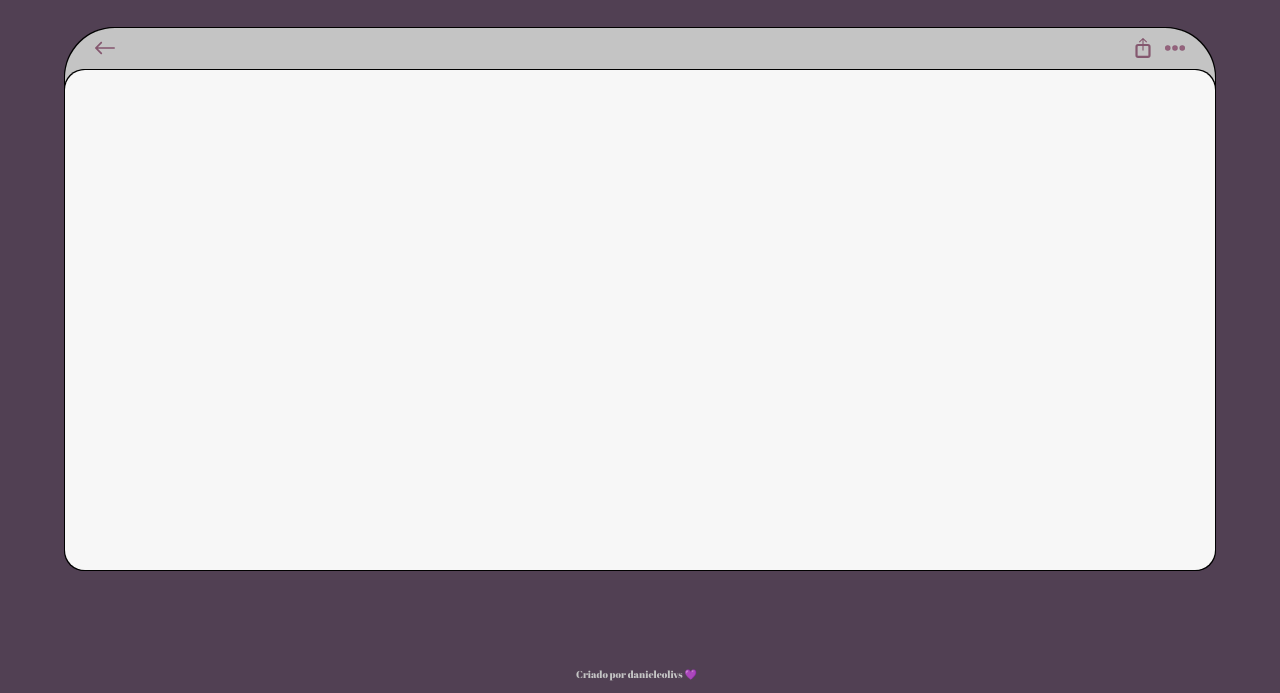
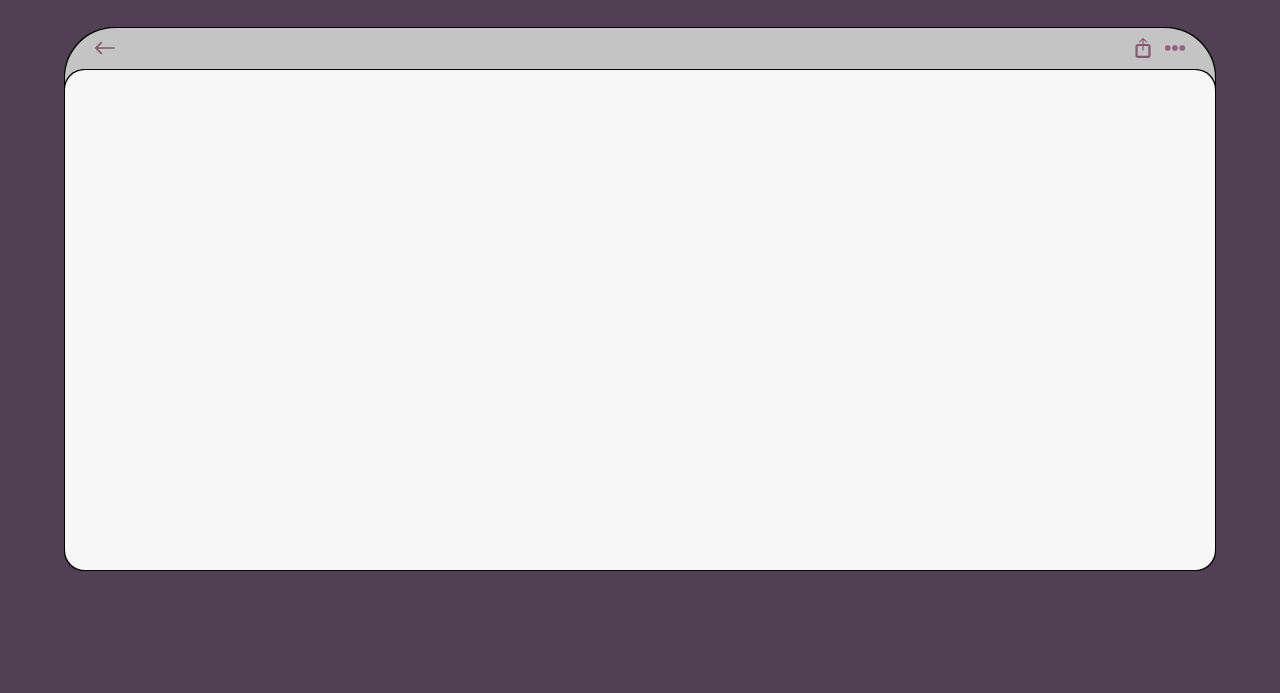
Before and after one commit to danieleolivs/site-leitura, a plain HTML site: page index.html in a window 1280 px wide. Shown: the part 107-800 px from the top of the page. Drawn offline with Linux system fonts and the light colour scheme; a web font is replaced by a local one.

Commit message:
Update index.html

```diff
--- a/index.html
+++ b/index.html
@@ -46,7 +46,7 @@
 
                 </section>
 
-                <p class="credits">Criado por danieleolivs 💜</p>
+                <!--<p class="credits">Criado por danieleolivs 💜</p>-->
 
             </main>
         </div>
```
